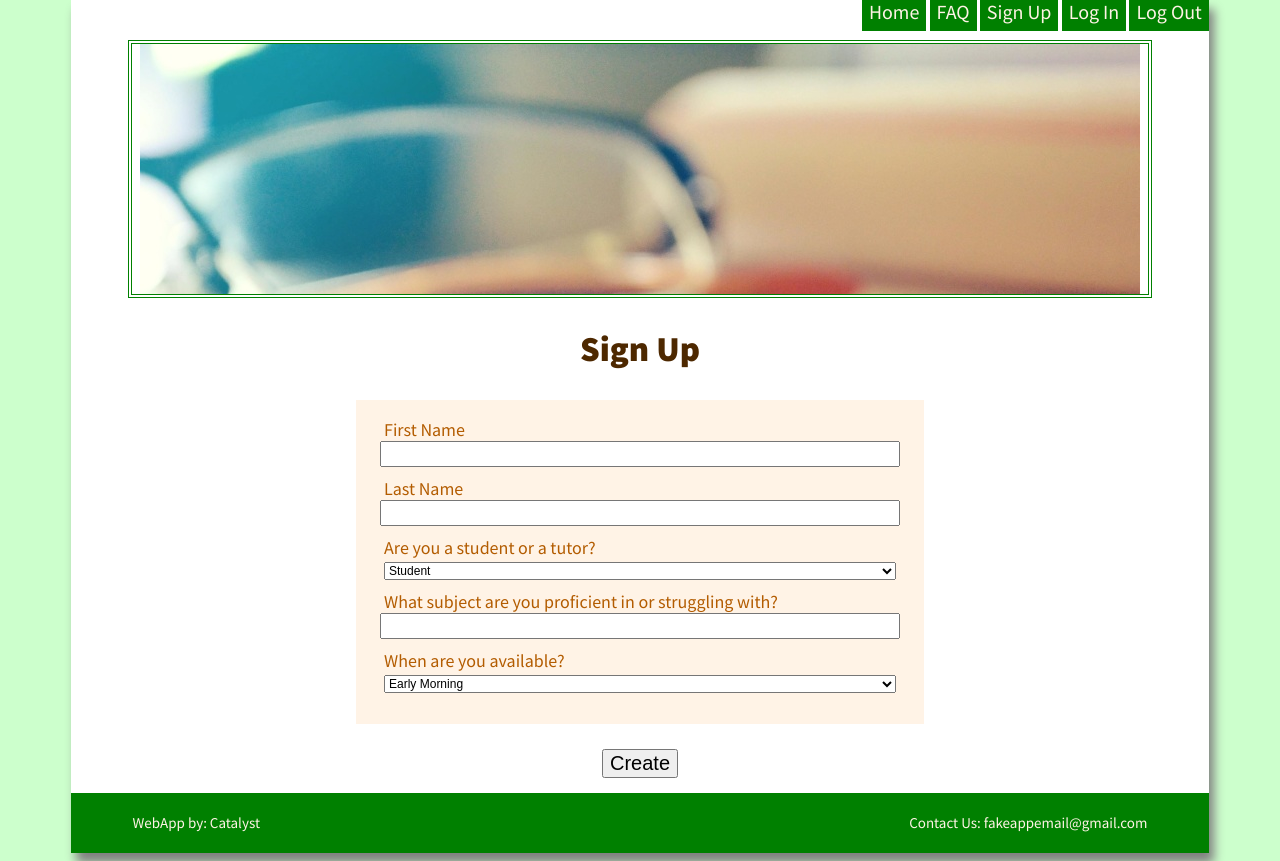
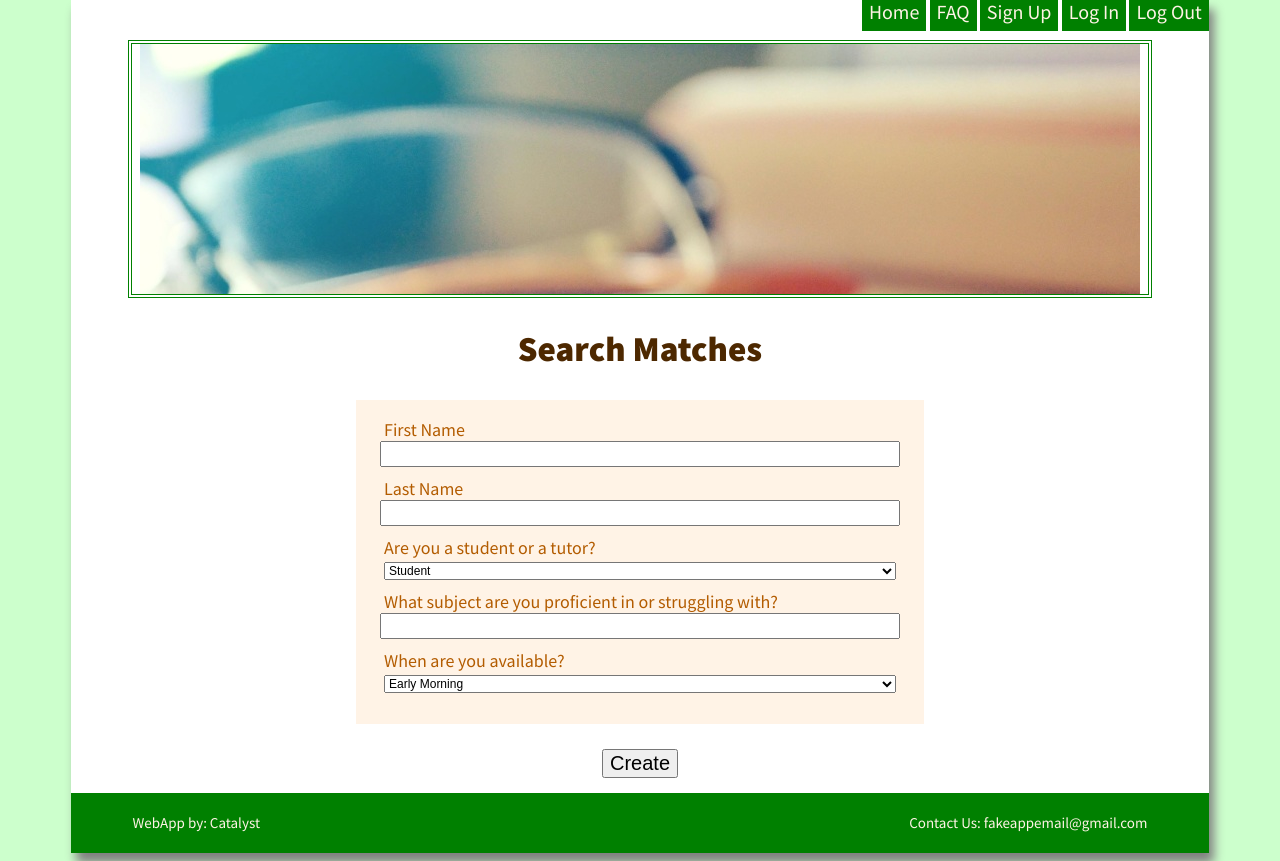
Before and after one commit to rolandafaga/Tutoriffic, a Python web app: template templates/create.html in a window 1280 px wide. Shown: the part 17-878 px from the top of the page. Run offline with Jinja, Linux system fonts and the light colour scheme; the template is opened without the code that fills it, so the values that code supplies are empty; some libraries are stand-ins or nearby versions.

Commit message:
create.html title change

```diff
--- a/templates/create.html
+++ b/templates/create.html
@@ -22,7 +22,7 @@
     </p>
     <div class="header"><img src="images/temp_header.jpg"></img></div>
     <form method='post' id='create'>
-      <h2>Sign Up</h2>
+      <h2>Search Matches</h2>
       <div id="signn">
       <p>
         <div class="cred">First Name </div>
```
